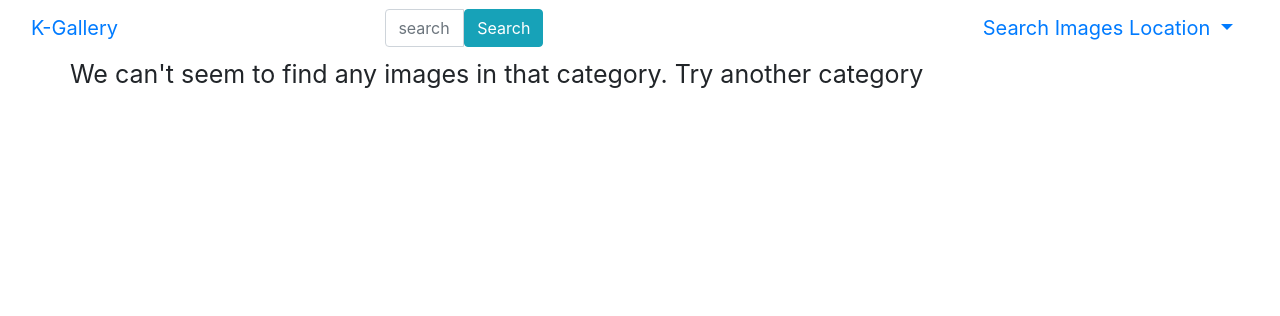
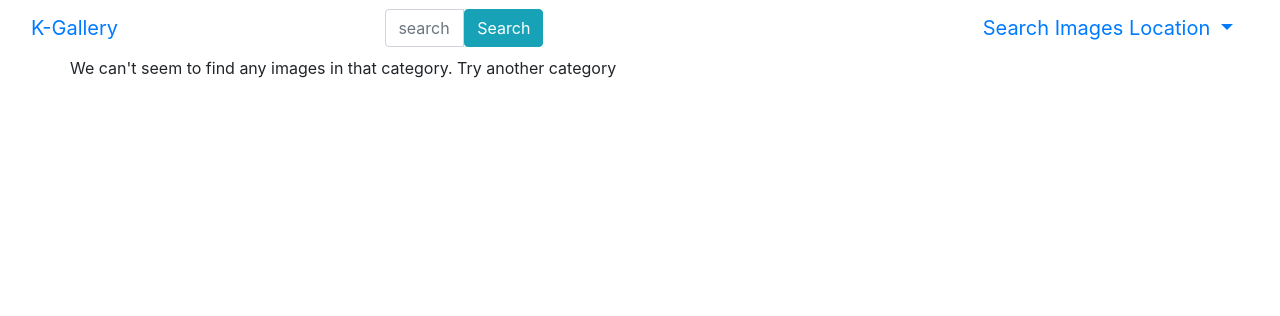
Before and after one commit to Mnubi/K-Gallery, a Django app: page /search/ in a window 1280 px wide. Shown: the top 316 px of the page. Run offline with Django 3.2, Linux system fonts and the light colour scheme; some libraries are stand-ins or nearby versions.

```diff
--- a/gallery/templates/search.html
+++ b/gallery/templates/search.html
@@ -3,12 +3,6 @@
 {% load static%}
 
 {% block content %}
-
-<style>
-    p{
-        font-size :25px;
-    }
-</style>
 
 <div class="container">
 
--- a/gallery/views.py
+++ b/gallery/views.py
@@ -43,7 +43,7 @@ def location(request, location_id):
 
 
 # display single image details
-def image(request, image_id):
+def photo(request, image_id):
     locations = Location.objects.all()
     image = Photos.objects.get(id=image_id)
     title = image
```
